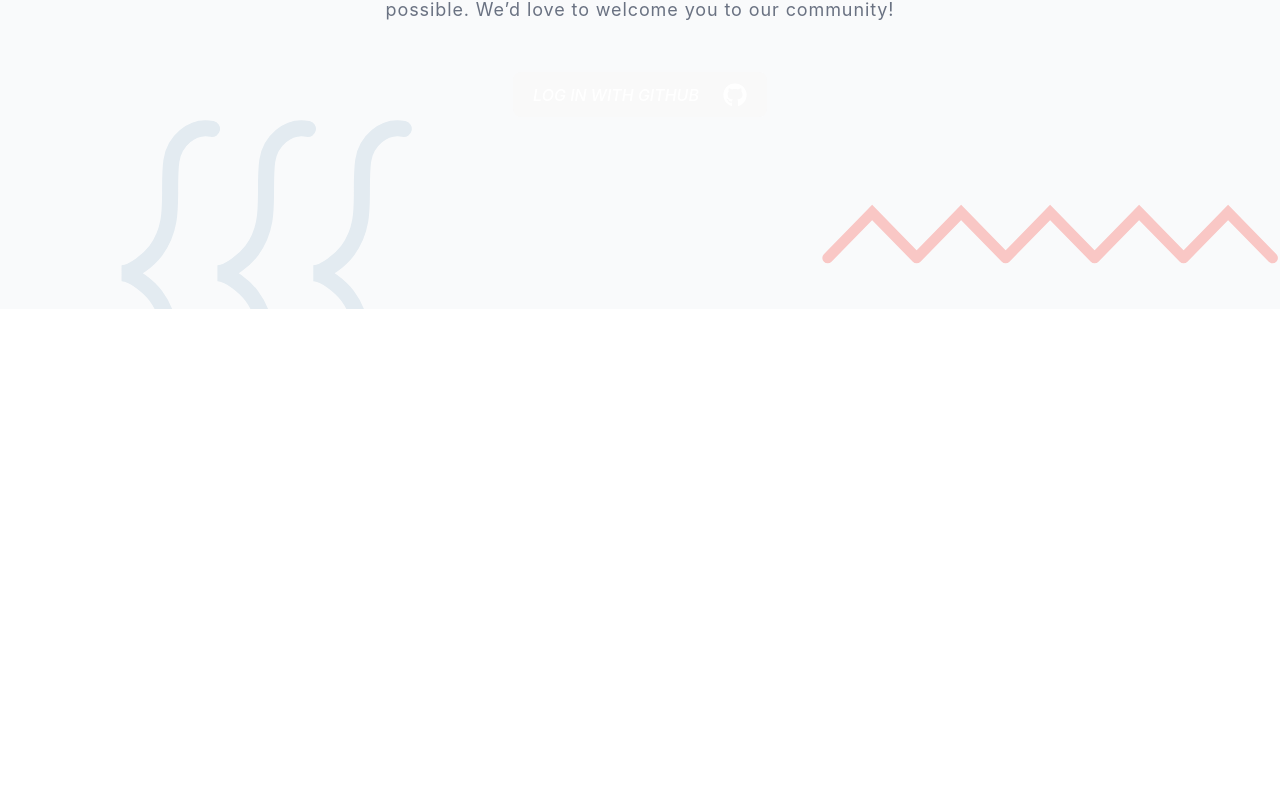
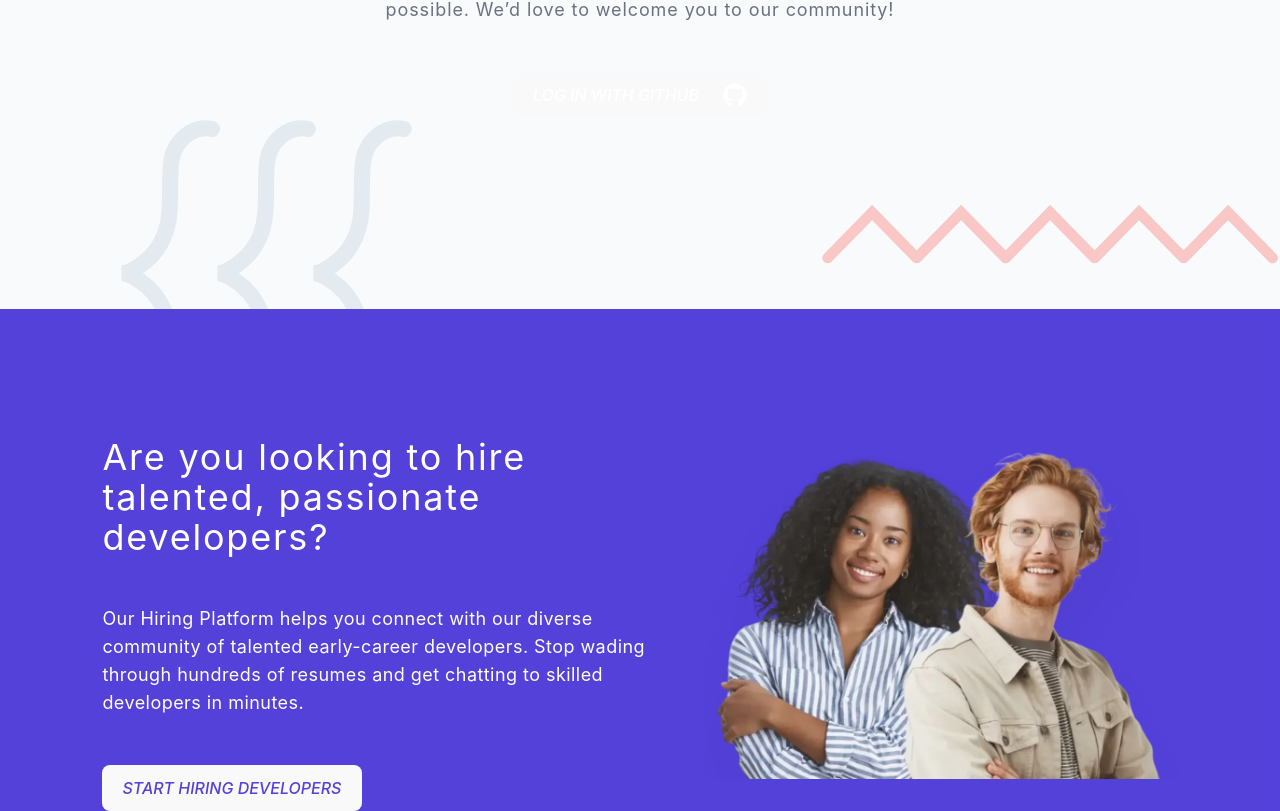
Before and after one commit to raiasim93/responsive-mentor, a React (Vite) app: page / in a window 1280 px wide. Shown: the part 10220-11031 px from the top of the page. Before the commit the page ends 10529 px from the top, so only its background shows below. Built offline with nearby package versions, Linux system fonts and the light colour scheme.

Commit message:
Finish HiringSection component and work on the footer

```diff
--- a/src/App.tsx
+++ b/src/App.tsx
@@ -10,6 +10,7 @@ import ProSection from './components/modules/pagename/ProSection'
 import CommunitySection from './components/modules/pagename/CommunitySection'
 import FAQsSection from './components/modules/pagename/FAQsSection'
 import JoinSection from './components/modules/pagename/JoinSection'
+import HiringSection from './components/modules/pagename/HiringSection'
 function App() {
   return (
     <>
@@ -23,7 +24,8 @@ function App() {
       <ProSection />
       <CommunitySection />
       <FAQsSection />
-      <JoinSection />
+       <JoinSection />
+       <HiringSection />
     </>
   )
 }
--- /dev/null
+++ b/src/components/modules/pagename/HiringSection.tsx
@@ -0,0 +1,21 @@
+import image from "../../common/images/pagename/hiring/home-hiring .webp"
+const HiringSection = () => {
+  return (
+    <>
+     <section className="px-[8vw] 2xl:px-[18vw] pt-[8rem] bg-indigo-700 opacity-90 flex gap-x-6 text-white ">
+        <div className="w-[55%] flex flex-col items-start gap-y-12 ">
+            <div className="text-4xl tracking-wider">Are you looking to hire talented, passionate developers?</div>
+            <div className="text-lg tracking-wide">Our Hiring Platform helps you connect with our diverse community of talented early-career developers. Stop wading through hundreds of resumes and get chatting to skilled developers in minutes.</div>
+            <button className="bg-white text-indigo-700 py-4 px-12 text-lg font-semibold italic rounded-4xl"  > START HIRING DEVELOPERS </button>
+        </div>
+
+        <div className="w-[45%] ">
+            <img className=" object-contain object-center" src={image} alt="" />
+        </div>
+      </section>
+    </>
+
+  )
+}
+
+export default HiringSection;
```
Also changed, not shown: src/components/common/images/pagename/hiring/home-hiring .webp (added).
